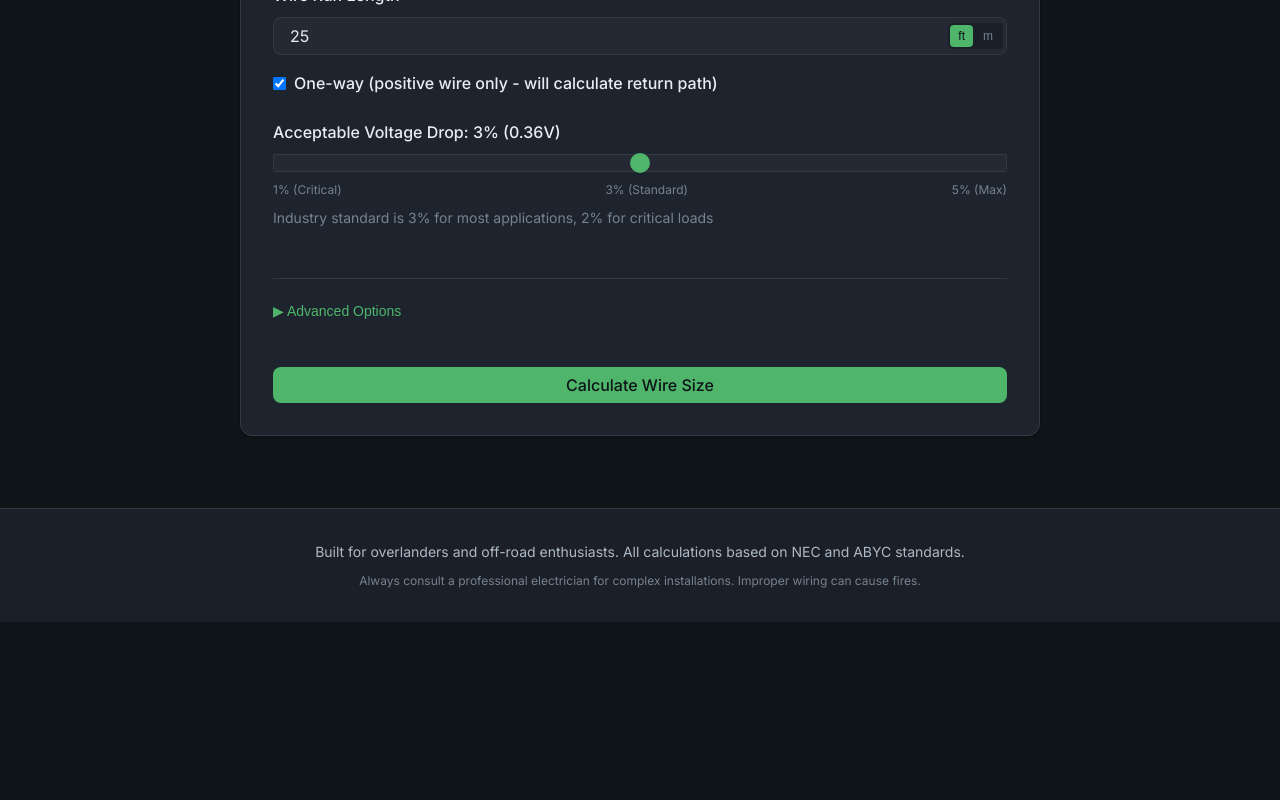
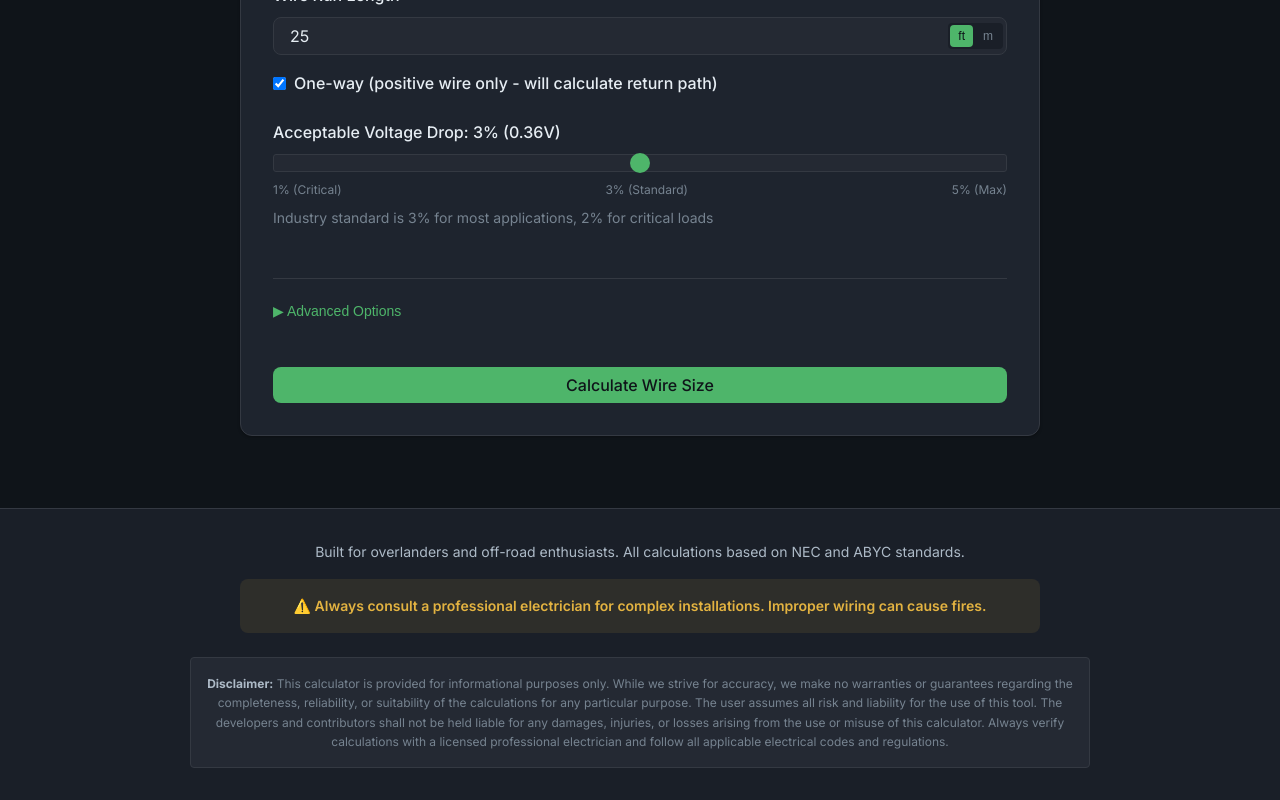
Before and after one commit to realsystem/wires, a React (Vite) app: page / in a window 1280 px wide. Shown: the part 844-1644 px from the top of the page. Before the commit the page ends 1466 px from the top, so only its background shows below. Built offline with nearby package versions, Linux system fonts and the light colour scheme.

Commit message:
Add critical safety warnings and legal disclaimer
- Add comprehensive legal disclaimer in footer absolving liability
- Add critical warning about using pure copper wire (not CCA)
- Emphasize fire risk and professional consultation requirement
- Improve footer styling with distinct warning sections

```diff
--- a/src/App.jsx
+++ b/src/App.jsx
@@ -67,7 +67,16 @@ function App() {
 
       <footer className="app-footer">
         <p>Built for overlanders and off-road enthusiasts. All calculations based on NEC and ABYC standards.</p>
-        <p className="disclaimer">Always consult a professional electrician for complex installations. Improper wiring can cause fires.</p>
+        <p className="safety-warning">⚠️ Always consult a professional electrician for complex installations. Improper wiring can cause fires.</p>
+        <p className="disclaimer">
+          <strong>Disclaimer:</strong> This calculator is provided for informational purposes only.
+          While we strive for accuracy, we make no warranties or guarantees regarding the completeness,
+          reliability, or suitability of the calculations for any particular purpose. The user assumes
+          all risk and liability for the use of this tool. The developers and contributors shall not be
+          held liable for any damages, injuries, or losses arising from the use or misuse of this calculator.
+          Always verify calculations with a licensed professional electrician and follow all applicable
+          electrical codes and regulations.
+        </p>
       </footer>
     </div>
   );
--- a/src/engine/wireCalculator.js
+++ b/src/engine/wireCalculator.js
@@ -236,6 +236,13 @@ export function getAlternativeWireSizes(systemVoltage, current, wireLengthFeet,
 export function generateInstallationGuidance(current, wireGauge, wireLengthFeet, systemVoltage, fuse) {
   const guidance = [];
 
+  // Critical: Pure copper wire requirement
+  guidance.push({
+    icon: '⚠️',
+    text: 'CRITICAL: Use only pure copper wire - NEVER use CCA (copper-clad aluminum) wire',
+    type: 'warning'
+  });
+
   // Wire type recommendation
   guidance.push({
     icon: '',
--- a/src/styles/App.css
+++ b/src/styles/App.css
@@ -66,10 +66,30 @@
   font-size: var(--font-size-sm);
 }
 
+.app-footer .safety-warning {
+  color: var(--color-warning);
+  font-weight: 600;
+  padding: var(--spacing-md);
+  background: rgba(227, 179, 65, 0.1);
+  border-radius: var(--radius-md);
+  margin: var(--spacing-md) auto;
+  max-width: 800px;
+}
+
 .app-footer .disclaimer {
   color: var(--color-text-muted);
   font-size: var(--font-size-xs);
-  margin: 0;
+  line-height: 1.6;
+  max-width: 900px;
+  margin: var(--spacing-lg) auto 0;
+  padding: var(--spacing-md);
+  background: var(--color-bg-tertiary);
+  border-radius: var(--radius-sm);
+  border: 1px solid var(--color-border);
+}
+
+.app-footer .disclaimer strong {
+  color: var(--color-text-secondary);
 }
 
 /* Responsive */
```
